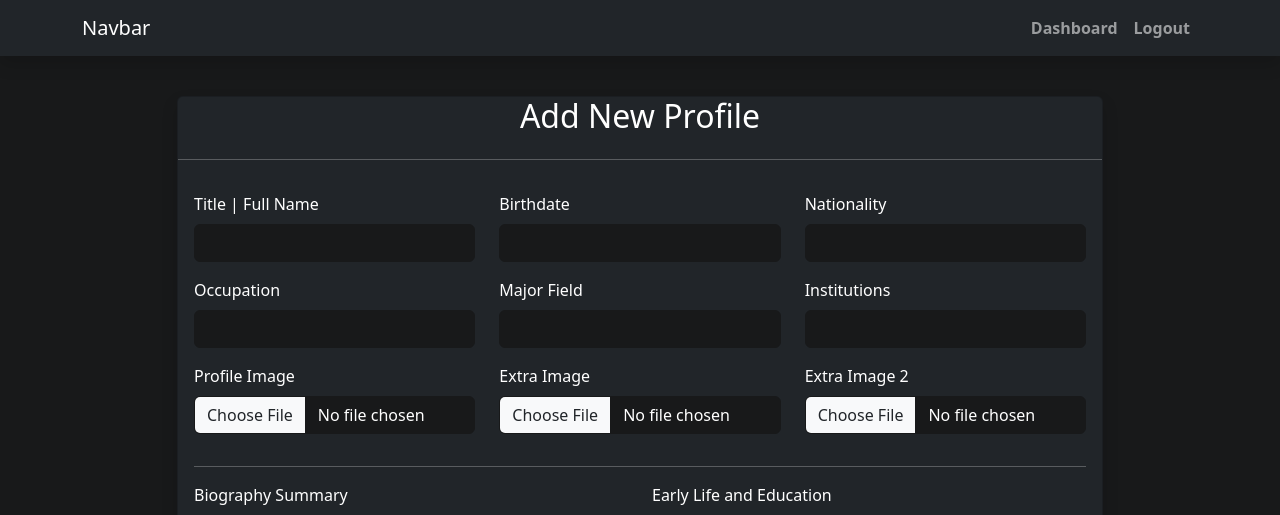
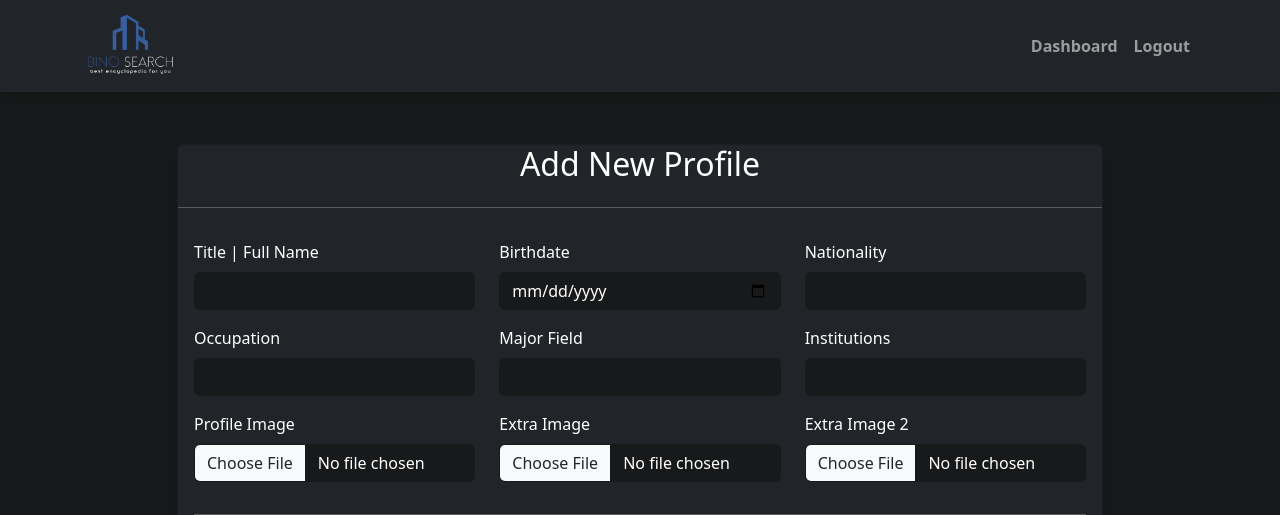
Before and after one commit to nephygthk/wikipedia_clone_bino_search, a Django app: page /add_new_profile/ in a window 1280 px wide. Shown: the top 515 px of the page. Run offline with Django 4.2, Linux system fonts and the light colour scheme.

Commit message:
added favicon,date input in form and logo

```diff
--- a/account/forms.py
+++ b/account/forms.py
@@ -2,6 +2,9 @@ from django import forms
 
 from .models import Profile
 
+
+class DateInput(forms.DateInput):
+	input_type = 'date'
 
 class AddProfileForm(forms.ModelForm):
 
@@ -13,6 +16,8 @@ class AddProfileForm(forms.ModelForm):
     def __init__(self, *args, **kwargs):
         super().__init__(*args, **kwargs)
 
+        self.fields['date_of_birth'].widget = DateInput()
+
         for field in self.fields:
             self.fields[field].widget.attrs.update({'class': 'form-control mb-3'})
 
--- a/templates/add_profile.html
+++ b/templates/add_profile.html
@@ -27,8 +27,8 @@
     }
 </style>
 {% include './navbar.html' %}
-<div class="container py-5">
-    <div class="row justify-content-center align-item-center py-5">
+<div class="container py-5 ">
+    <div class="row justify-content-center align-item-center py-5 mt-5">
         <div class="col-md-10">
             <div class="card shadow text-white bg-dark">
                 <h2 class="text-center">Add New Profile</h2>
--- a/templates/base.html
+++ b/templates/base.html
@@ -1,3 +1,5 @@
+{% load static %}
+
 <!DOCTYPE html>
 <html lang="en">
 <head>
@@ -6,8 +8,12 @@
     <title>Buno Search</title>
 
     <link href="https://cdn.jsdelivr.net/npm/bootstrap@5.3.0/dist/css/bootstrap.min.css" rel="stylesheet" integrity="sha384-9ndCyUaIbzAi2FUVXJi0CjmCapSmO7SnpJef0486qhLnuZ2cdeRhO02iuK6FUUVM" crossorigin="anonymous">
-    <link rel="stylesheet" href="wiki.css">
 
+    <!-- favicon -->
+    <link rel="apple-touch-icon" sizes="180x180" href="{% static 'images/favi/apple-touch-icon.png' %}">
+    <link rel="icon" type="image/png" sizes="32x32" href="{% static 'images/favi/favicon-32x32.png' %}">
+    <link rel="icon" type="image/png" sizes="16x16" href="{% static 'images/favi/favicon-16x16.png' %}">
+    <link rel="manifest" href="{% static 'images/favi/site.webmanifest' %}">
 
 </head>
 <body>
--- a/templates/edit_profile.html
+++ b/templates/edit_profile.html
@@ -27,7 +27,7 @@
     }
 </style>
 {% include './navbar.html' %}
-<div class="container py-5">
+<div class="container py-5 mt-5">
     <div class="row justify-content-center align-item-center py-5">
         <div class="col-md-10">
             <div class="card shadow text-white bg-dark">
--- a/templates/navbar.html
+++ b/templates/navbar.html
@@ -1,7 +1,9 @@
+{% load static %}
+
 <!-- navbar -->
 <nav class="navbar navbar-expand-lg bg-dark navbar-dark fixed-top shadow">
     <div class="container">
-      <a class="navbar-brand" href="#">Navbar</a>
+      <a class="navbar-brand" href="#"><img src="{% static 'images/logo-inner.png' %}" width="100"></a>
       <button class="navbar-toggler" type="button" data-bs-toggle="collapse" data-bs-target="#navbarSupportedContent" aria-controls="navbarSupportedContent" aria-expanded="false" aria-label="Toggle navigation">
         <span class="navbar-toggler-icon"></span>
       </button>
```
Also changed, not shown: templates/search_result.html (+13 -7 lines), static/images/favi/android-chrome-192x192.png (added), static/images/favi/android-chrome-512x512.png (added), static/images/favi/apple-touch-icon.png (added), static/images/favi/favicon-16x16.png (added), static/images/favi/favicon-32x32.png (added), static/images/favi/favicon.ico (added), static/images/favi/site.webmanifest (added), static/images/logo-inner.png (added), static/images/logo-text.png (added), static/images/logo.png, static/images/wiki-logo.png, 1 other file.
